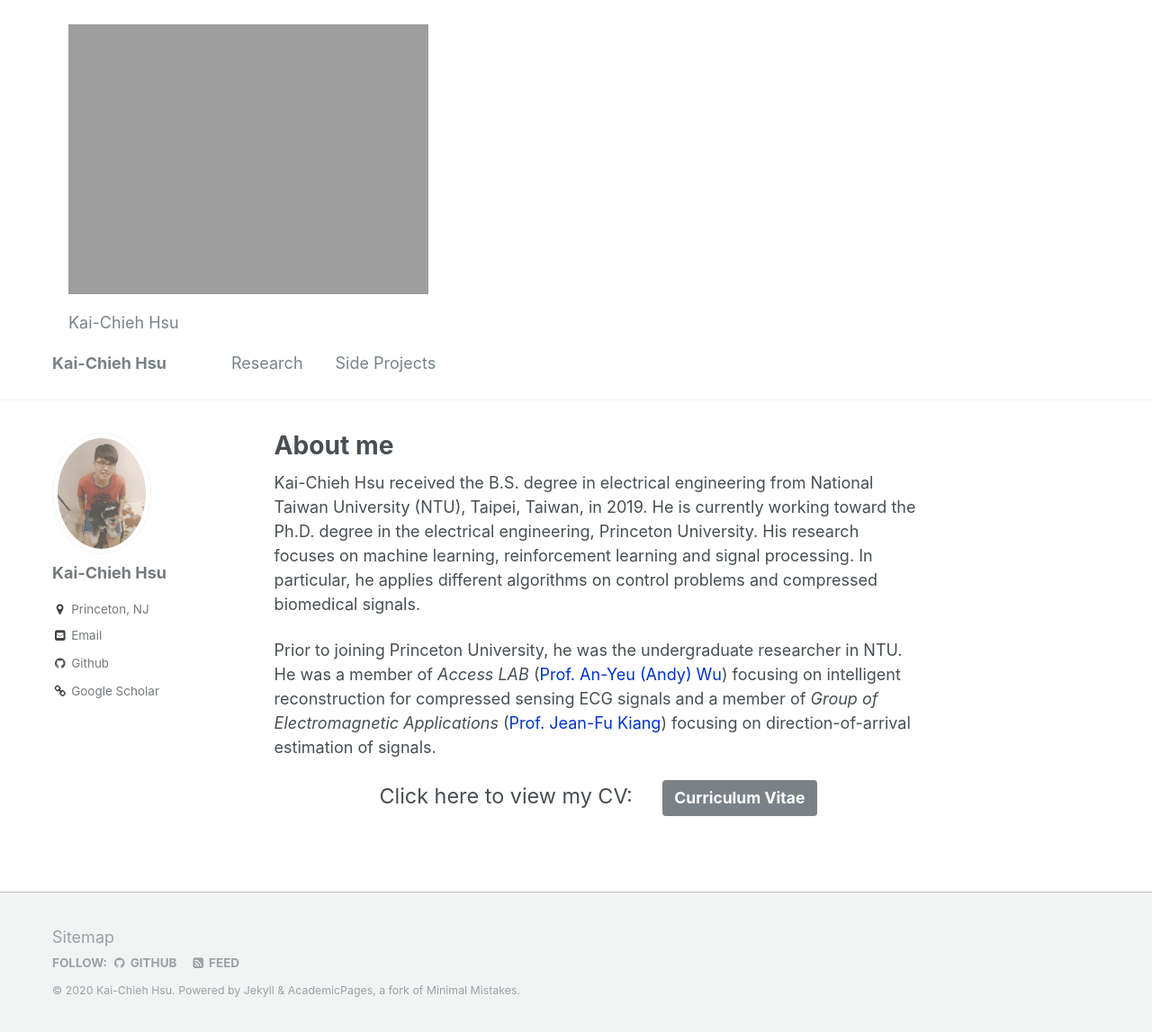
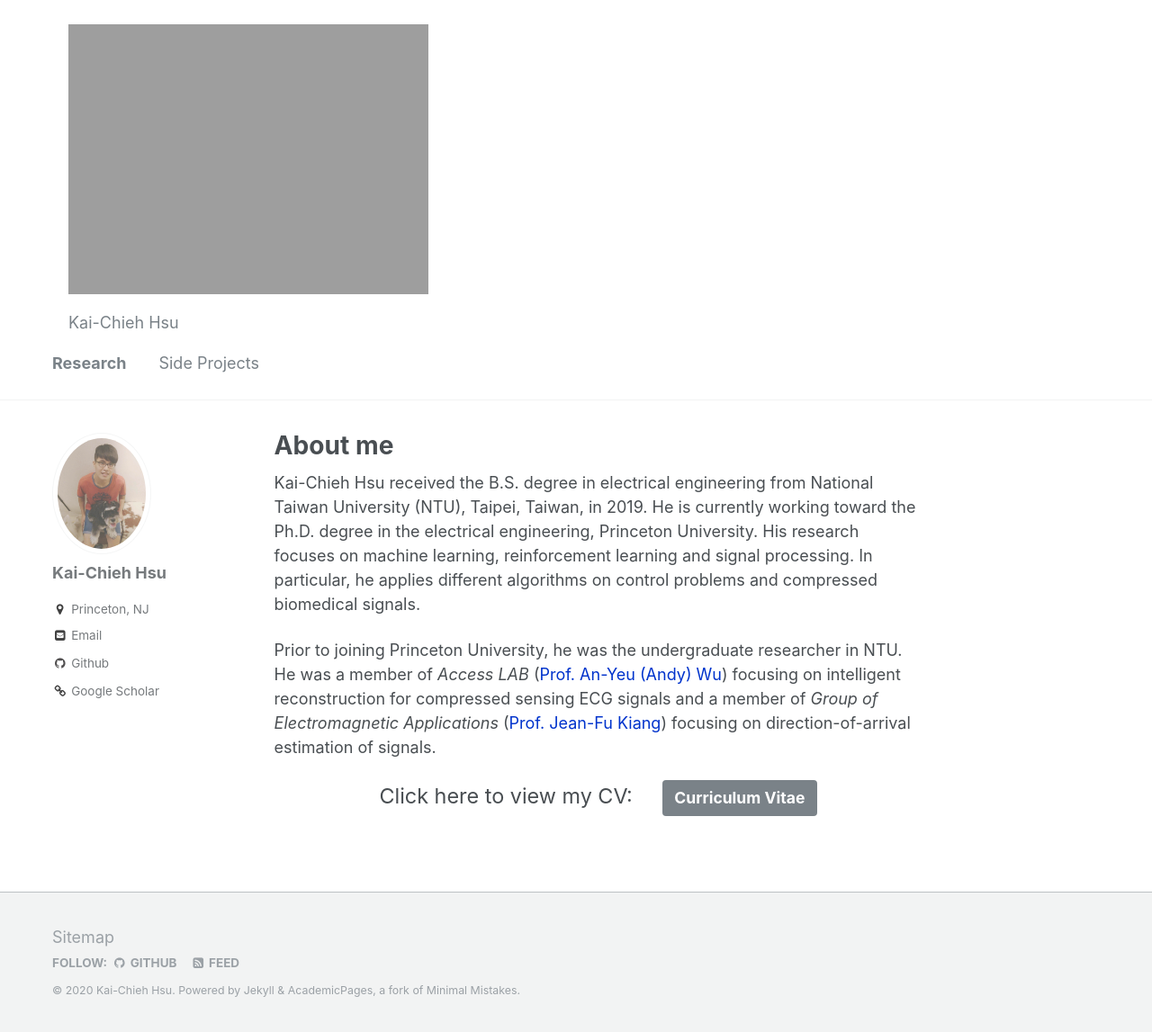
Before and after one commit to kaichiehhsu/kaichiehhsu.github.io, a Jekyll site: the page built from _pages/about.md, in a window 1280 px wide and 1147 px high. Shown: the whole window at 90% size. Built offline with Jekyll 4.4.1, drawn with Linux system fonts in a browser that asks for light colours.

```diff
--- a/_includes/masthead.html
+++ b/_includes/masthead.html
@@ -14,15 +14,11 @@
           {% if site.subtitle %}<span class="site-subtitle">{{ site.subtitle }}</span>{% endif %}
         </a>
         <ul class="visible-links">
-          <li class="masthead__menu-item masthead__menu-item--lg"><a href="{{ base_path }}/">{{ site.title }}</a></li>
-          {% for link in site.data.navigation.main %}
-            {% if link.url contains 'http' %}
-              {% assign domain = '' %}
-              {% else %}
-              {% assign domain = base_path %}
-            {% endif %}
-            <li class="masthead__menu-item"><a href="{{ domain }}{{ link.url }}">{{ link.title }}</a></li>
-          {% endfor %}
+          {%- for link in site.data.navigation.main -%}
+            <li class="masthead__menu-item">
+              <a href="{{ link.url | relative_url }}"{% if link.description %} title="{{ link.description }}"{% endif %}>{{ link.title }}</a>
+            </li>
+          {%- endfor -%}
         </ul>
         {% if site.search == true %}
         <button class="search__toggle" type="button">
```
